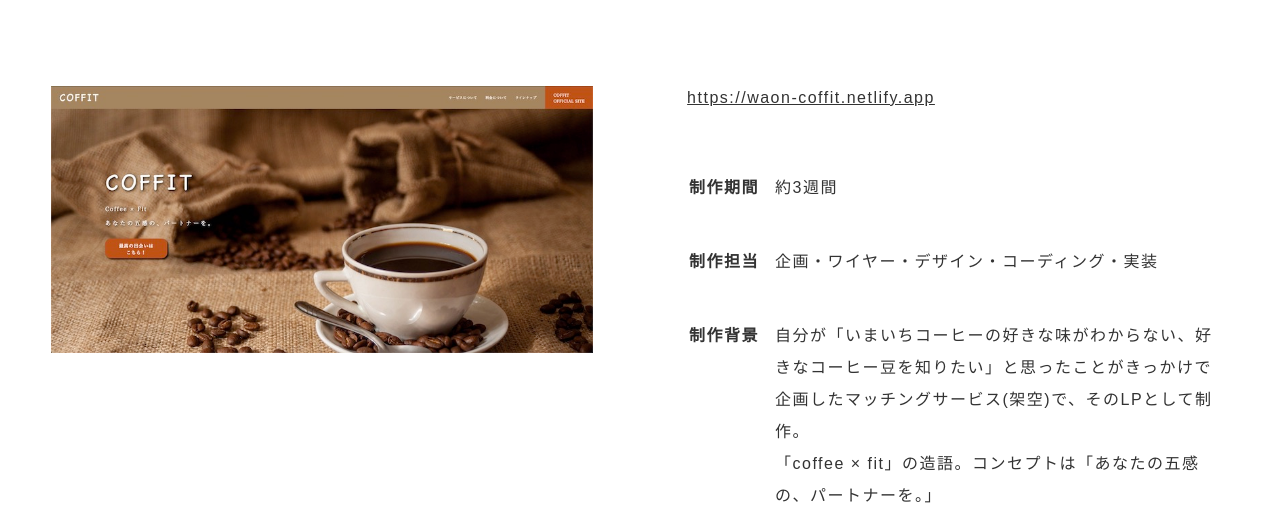
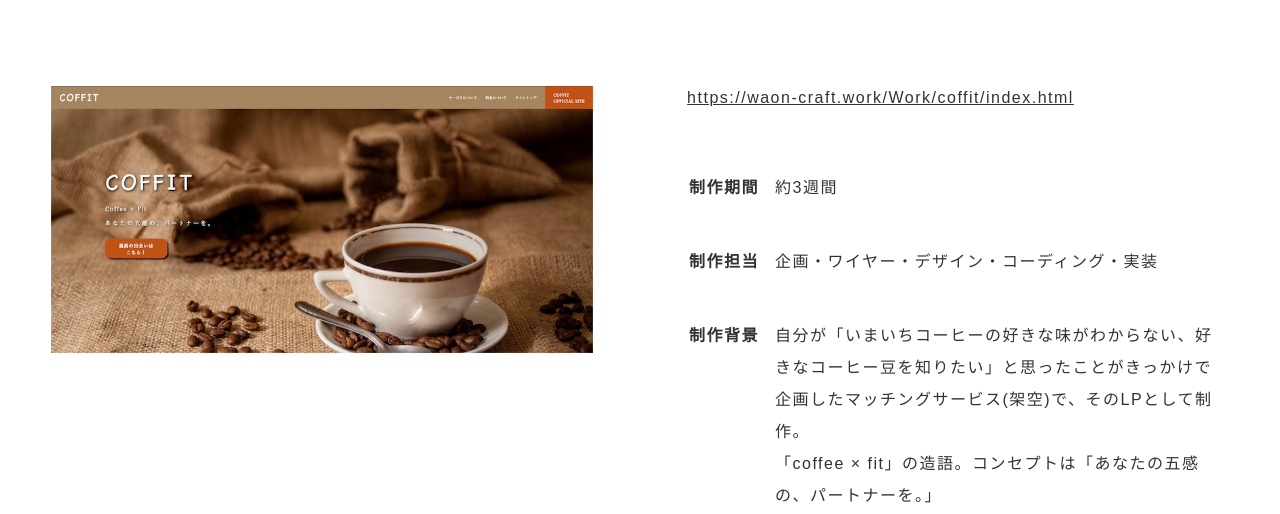
Before and after one commit to ringorirappa/KF_Portfolio, a plain HTML site: page Work/work_COFFIT.html in a window 1280 px wide. Shown: the part 286-800 px from the top of the page. Drawn offline with nearby package versions, Linux system fonts and the light colour scheme.

Commit message:
coffitURL変更

```diff
--- a/Work/work_COFFIT.html
+++ b/Work/work_COFFIT.html
@@ -80,10 +80,10 @@
           <ul class="works__contents">
 
             <li class="content-l">
-              <a href="https://waon-coffit.netlify.app" class="img" target="_blank"><img src="../img/Works_COFFIT.jpg" alt="COFFITの画像" width="400"></a>
+              <a href="./coffit/index.html" class="img" target="_blank"><img src="../img/Works_COFFIT.jpg" alt="COFFITの画像" width="400"></a>
             </li>
             <li class="content-r">
-              <a href="https://waon-coffit.netlify.app" class="content-r__url" target="_blank"><p>https://waon-coffit.netlify.app</p></a>
+              <a href="./coffit/index.html" class="content-r__url" target="_blank"><p>https://waon-craft.work/Work/coffit/index.html</p></a>
               <table>
                 <tr>
                   <th>制作期間</th>
```
